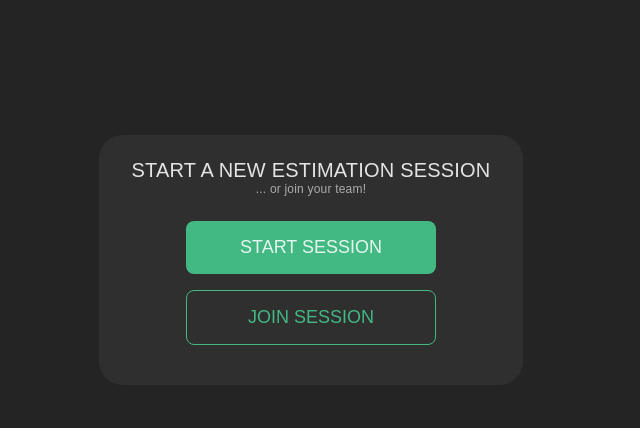
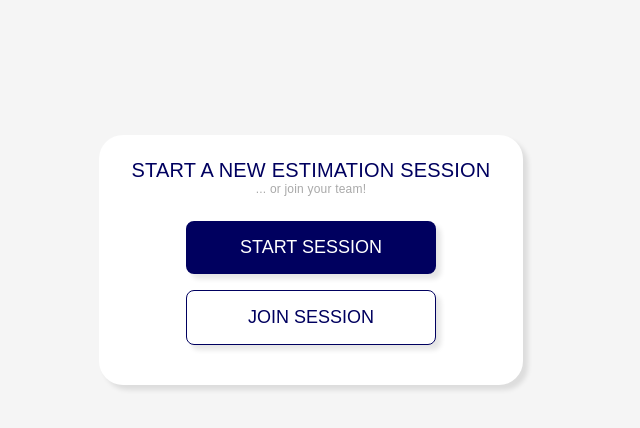
Before and after one commit to Steffra/estimate.cards, a Nuxt app: page / in a window 1280 px wide. Shown: the top 428 px of the page, without its empty margins (329-969 px from the left). Built offline with nearby package versions, Linux system fonts and the light colour scheme.

Commit message:
move theme persisting into app.vue

```diff
--- a/app.vue
+++ b/app.vue
@@ -4,6 +4,19 @@
   </div>
 </template>
 
+<script setup lang="ts">
+
+onBeforeMount(() => {
+  const theme = localStorage.getItem('theme')
+  if (theme) {
+    document.documentElement.setAttribute('theme', theme);
+  } else {
+    document.documentElement.setAttribute('theme', 'Aldi');
+    localStorage.setItem('theme', 'Aldi');
+  }
+})
+
+</script>
 
 <style>
 :root {
--- a/components/ThemeSelector.vue
+++ b/components/ThemeSelector.vue
@@ -13,13 +13,6 @@ const closeDropdown = () => {
     isDropdownOpen.value = false
 }
 
-onBeforeMount(() => {
-    const theme = localStorage.getItem('theme')
-    if (theme) {
-        selectedTheme.value = theme
-        document.documentElement.setAttribute('theme', theme);
-    }
-})
 defineExpose({
     closeDropdown
 })
```
